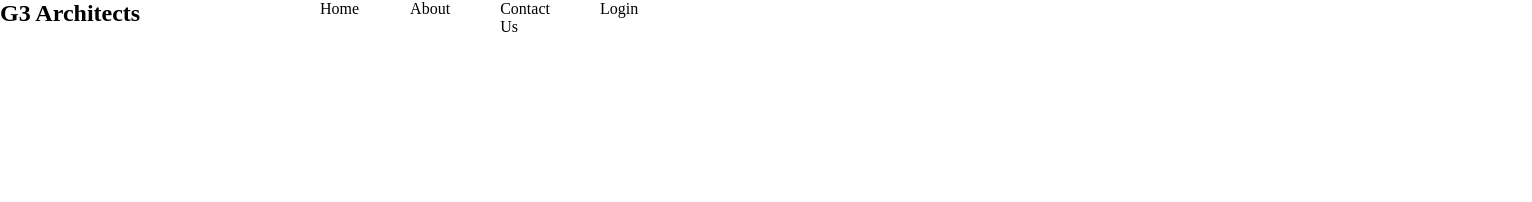
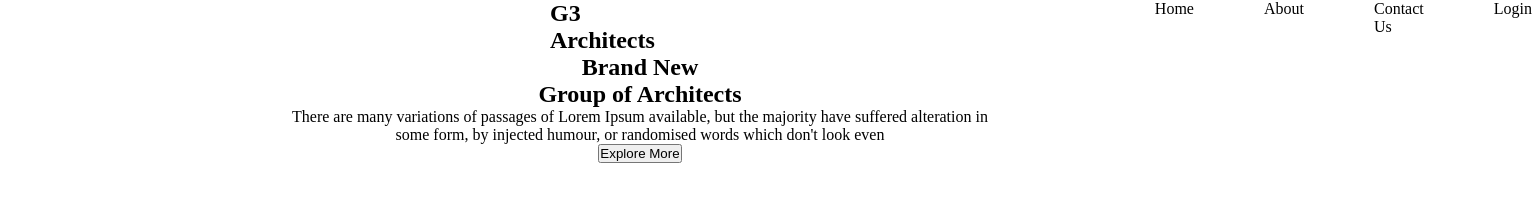
Before and after one commit to RayyanWebDev/g3-architects-website, a plain HTML site: page index.html in a window 1280 px wide. Shown: the whole page, 1532 px wide, since content can reach past the window. Drawn offline with Linux system fonts and the light colour scheme.

Commit message:
added banner description

```diff
--- a/index.html
+++ b/index.html
@@ -21,6 +21,18 @@
           </ul>
         </div>
       </nav>
+      <div class="banner-container">
+        <div class="banner-description">
+          <h2>Brand New <br />Group of Architects</h2>
+          <p class="description">
+            There are many variations of passages of Lorem Ipsum available, but
+            the majority have suffered alteration in <br />
+            some form, by injected humour, or randomised words which don't look
+            even
+          </p>
+          <a href="" class="btn"><button>Explore More</button></a>
+        </div>
+      </div>
     </header>
     <main></main>
     <footer></footer>
--- a/styles/styles.css
+++ b/styles/styles.css
@@ -3,16 +3,19 @@
   margin: 0;
 }
 .navbar {
+  margin-left: 550px;
   display: grid;
   grid-template-columns: repeat(4, 1fr);
 }
 .bar > ul {
+  /* margin-left: 250px; */
   display: grid;
   grid-template-columns: repeat(4, 1fr);
-
   list-style: none;
-
-  gap: 50px;
+  gap: 70px;
+}
+.bar {
+  margin-left: 500px;
 }
 
 /* .navbar {
@@ -24,3 +27,17 @@
   gap: 30px;
   list-style: none;
 } */
+/* .banner-container {
+  display: flex;
+  justify-content: center;
+  align-items: center;
+  text-align: center;
+}
+.banner-description {
+
+} */
+* .banner-container {
+  display: grid;
+  justify-content: center;
+  text-align: center;
+}
```
